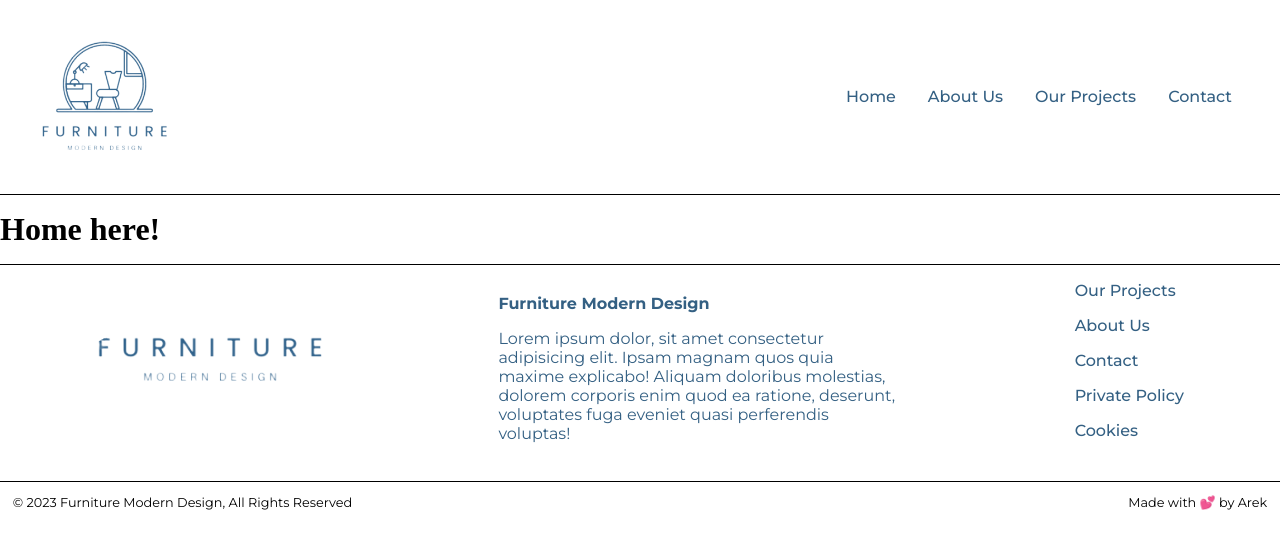
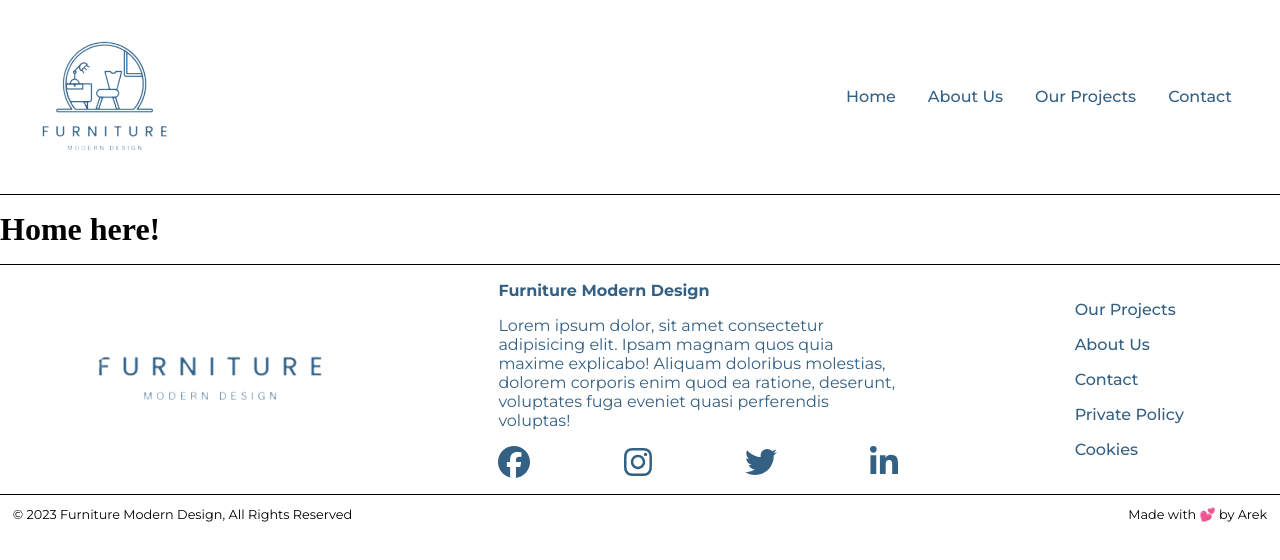
Before and after one commit to WojcikArek/landing-page, a Vue app: page / in a window 1280 px wide. Shown: the top 560 px of the page. Built offline with nearby package versions, Linux system fonts and the light colour scheme.

Commit message:
add style for FA 6

```diff
--- a/src/components/FooterHome.vue
+++ b/src/components/FooterHome.vue
@@ -11,6 +11,12 @@
             <h4>Furniture Modern Design</h4>
             <p>Lorem ipsum dolor, sit amet consectetur adipisicing elit. Ipsam magnam quos quia maxime explicabo! Aliquam doloribus
                 molestias, dolorem corporis enim quod ea ratione, deserunt, voluptates fuga eveniet quasi perferendis voluptas!</p>
+            <div class="social-media">
+                    <a href="https:/facebook.com"><font-awesome-icon icon="fa-brands fa-facebook"  size="2x"  /></a>
+                    <a href="https:/instagram.com"><font-awesome-icon icon="fa-brands fa-instagram" size="2x"/></a>
+                    <a href="https:/twitter.com"><font-awesome-icon icon="fa-brands fa-twitter" size="2x"/></a>
+                    <a href="https:/linkedin.com"><font-awesome-icon icon="fa-brands fa-linkedin-in" size="2x" /></a>
+            </div>
         </div>
         <div class="footer-nav">
             <nav>
@@ -45,7 +51,6 @@
 
     }
 
-
     .company-info{
 
         align-self: center;
@@ -58,6 +63,16 @@
 
         }
     }
+    .social-media{
+        display: flex;
+        justify-content: space-between;
+        align-self: center;
+        margin: 1em 0 1em 0;
+        color:#346083;
+        .fa-2x{
+            color:#346083;
+        }
+    }
 
     .footer-nav{
 
@@ -66,9 +81,13 @@
         nav{
 
             ul{
+
                 list-style: none;
+
                 li{
+
                     margin: 1em;
+
                     a{
                         color:#346083;
                         text-decoration: none;
@@ -85,7 +104,6 @@
 
     display: flex;
     justify-content: space-between;
-    margin-top: 2em ;
     border-top: 1px black solid;
     font-family: 'Montserrat', sans-serif;
     font-size: 0.8em;
```
